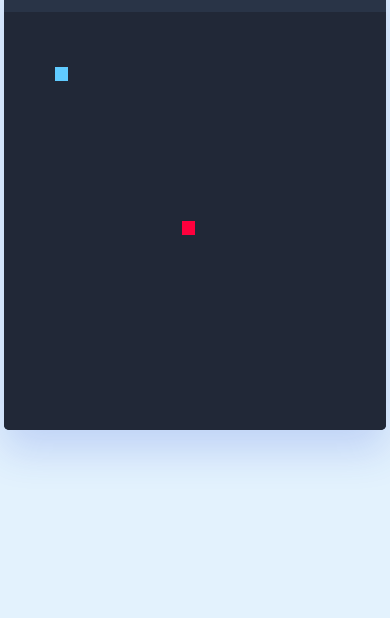
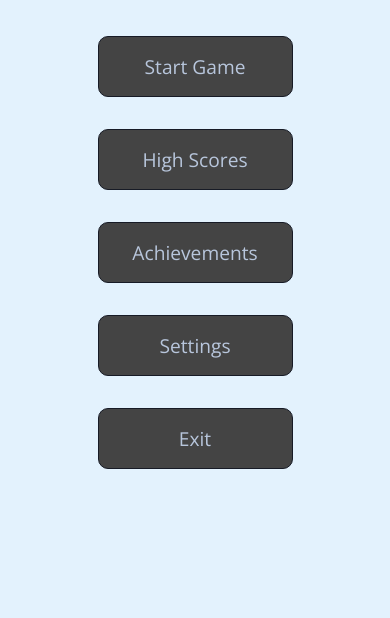
Before and after one commit to Arjuba12/Ular-Berot, a plain HTML site: page index.html in a window 390 px wide. Shown: the part 226-844 px from the top of the page. Drawn offline with nearby package versions, Linux system fonts and the light colour scheme.

Commit message:
v 0.0.4
- Menambahkan main menu

```diff
--- a/index.html
+++ b/index.html
@@ -9,6 +9,37 @@
   </head>
 
   <body>
+
+    <div class="main-menu">
+
+      <h1>Ular Berot</h1>
+
+      <div class="menu-container">
+        <button id="start-game">Start Game</button>
+        <button id="high-scores">High Scores</button>
+        <button id="achievements">Achievements</button>
+        <button id="settings">Settings</button>
+        <button id="exit-game">Exit</button>
+      </div>
+    </div>
+
+    <div class="high-scores-screen" style="display: none;">
+      <h2>High Scores</h2>
+      <div id="scores-list"></div>
+      <button id="back-to-menu">Back to Menu</button>
+    </div>
+
+    <div class="achievements-screen" style="display: none;">
+      <h2>Achievements</h2>
+      <div id="achievements-list"></div>
+      <button id="back-to-menu-achievements">Back to Menu</button>
+    </div>
+
+    <div class="settings-screen" style="display: none;">
+      <h2>Settings</h2>
+      <!-- Include your settings elements here -->
+      <button id="back-to-menu-settings">Back to Menu</button>
+    </div>
 
     <div class="toast">
       <div class="toast-content">
@@ -24,7 +55,7 @@
 
     </div>
 
-    <div class="wrapper">
+    <div class="wrapper" style="display: none;">
       <div class="game-details">
         <span class="score">Score: 0</span>
         <span class="high-score">High Score: 0</span>
--- a/script.js
+++ b/script.js
@@ -6,7 +6,76 @@ const toast = document.querySelector(".toast"),
       closeIcons = document.querySelector(".close"),
       progress = document.querySelector(".progress");
 
-var container = document.querySelector(".wrapper");
+ var container = document.querySelector(".wrapper");
+
+// ---Main-Menu---
+document.getElementById('start-game').addEventListener('click', () => {
+  document.querySelector('.main-menu').style.display = 'none';
+  document.querySelector('.wrapper').style.display = 'flex';
+  // Initialize the game
+  startGame();
+});
+// -----High-Score Screen-----
+document.getElementById('high-scores').addEventListener('click', () => {
+  document.querySelector('.main-menu').style.display = 'none';
+  document.querySelector('.high-scores-screen').style.display = 'block';
+  // Load high scores
+  loadHighScores();
+});
+
+document.getElementById('achievements').addEventListener('click', () => {
+  document.querySelector('.main-menu').style.display = 'none';
+  document.querySelector('.achievements-screen').style.display = 'block';
+  // Load achievements
+  loadAchievements();
+});
+
+document.getElementById('settings').addEventListener('click', () => {
+  document.querySelector('.main-menu').style.display = 'none';
+  document.querySelector('.settings-screen').style.display = 'block';
+  // Load settings
+});
+
+document.getElementById('back-to-menu').addEventListener('click', () => {
+  document.querySelector('.high-scores-screen').style.display = 'none';
+  document.querySelector('.main-menu').style.display = 'block';
+});
+
+document.getElementById('back-to-menu-achievements').addEventListener('click', () => {
+  document.querySelector('.achievements-screen').style.display = 'none';
+  document.querySelector('.main-menu').style.display = 'block';
+});
+
+document.getElementById('back-to-menu-settings').addEventListener('click', () => {
+  document.querySelector('.settings-screen').style.display = 'none';
+  document.querySelector('.main-menu').style.display = 'block';
+});
+
+document.getElementById('exit-game').addEventListener('click', () => {
+  window.close(); // Note: This will only work for desktop applications or browser extensions
+});
+
+function startGame() {
+  // Your existing game initialization code here
+
+}
+
+function loadHighScores() {
+  // Load high scores from localStorage and display them
+  const scoresList = document.getElementById('scores-list');
+  const highScores = JSON.parse(localStorage.getItem('high-scores')) || [];
+  scoresList.innerHTML = highScores.map(score => `<p>${score}</p>`).join('');
+}
+
+function loadAchievements() {
+  // Load achievements from localStorage and display them
+  const achievementsList = document.getElementById('achievements-list');
+  const achievements = JSON.parse(localStorage.getItem('achievements')) || [];
+  achievementsList.innerHTML = achievements.map(achievement => `<p>${achievement}</p>`).join('');
+}
+
+// Existing game logic here...
+// ==================Main Game Code=======================
 
 let gameOver = false;
 let foodX, foodY;
@@ -160,7 +229,7 @@ const adjustSpeed = () => {
     speedUpMsg();
   }
 };
-
+// ----NUM OF OBSTACLE----
 const addObstacles = () => {
   let numObstacles;
   if (score >= 5 && score < 10) {
@@ -299,3 +368,4 @@ const initGame = (currentTime) => {
 updateFoodPosition();
 animationFrameId = requestAnimationFrame(initGame);
 document.addEventListener("keydown", changeDirection);
+// ==================Main Game Code End=======================
--- a/style.css
+++ b/style.css
@@ -18,6 +18,7 @@ body {
   overscroll-behavior: none;
 }
 
+/* Toast Notif */
 .toast {
   background-color: #fff;
   border-radius: 12px;
@@ -118,8 +119,9 @@ body {
         right: 100%;
     }
 }
-
+/* Main-Board */
 .wrapper {
+  position: fixed;
   width: 65vmin;
   height: 70vmin;
   display: flex;
@@ -202,6 +204,80 @@ body {
     user-select: none;
 } */
 
+/* Main-Menu */
+.menu-container {
+  display:flex;
+  justify-content: center;
+  align-items: center;
+  width: 100%;
+  height: 100%;
+  flex-direction: column;
+}
+
+.main-menu, .game-screen, .high-scores-screen, .achievements-screen, .settings-screen {
+  text-align: center;
+  display: flex;
+  flex-direction: column;
+  align-items: center;
+  justify-content: center;
+  height: 100%;
+  width: 100%;
+}
+
+h1, h2 {
+  font-size: 3rem;
+  margin-bottom: 3rem;
+  user-select: none;
+}
+
+button {
+  font-size: 1.2rem;
+  padding: 1rem 2rem;
+  margin: 1rem;
+  background-color: #444;
+  border: 1px solid #171B26;
+  box-shadow: 2px solid #212837;
+  color: #B8C6DC;
+  cursor: pointer;
+  border-radius: 10px;
+  user-select: none;
+}
+
+button:hover {
+  background-color: #555;
+}
+
+#start-game {
+  justify-content: center;
+  display: flex;
+  width: 10%;
+}
+
+#high-scores {
+  justify-content: center;
+  display: flex;
+  width: 10%;
+}
+
+#achievements {
+  justify-content: center;
+  display: flex;
+  width: 10%;
+}
+
+#settings {
+  justify-content: center;
+  display: flex;
+  width: 10%;
+}
+
+#exit-game {
+  justify-content: center;
+  display: flex;
+  width: 10%;
+}
+
+
 /* Responsive Styles */
 @media screen and (max-width: 800px) {
   .wrapper {
@@ -223,4 +299,34 @@ body {
     font-size: 1rem;
   }
 
+  #start-game {
+    justify-content: center;
+    display: flex;
+    width: 50%;
+  }
+
+  #high-scores {
+    justify-content: center;
+    display: flex;
+    width: 50%;
+  }
+
+  #achievements {
+    justify-content: center;
+    display: flex;
+    width: 50%;
+  }
+
+  #settings {
+    justify-content: center;
+    display: flex;
+    width: 50%;
+  }
+
+  #exit-game {
+    justify-content: center;
+    display: flex;
+    width: 50%;
+  }
+
 }
```
